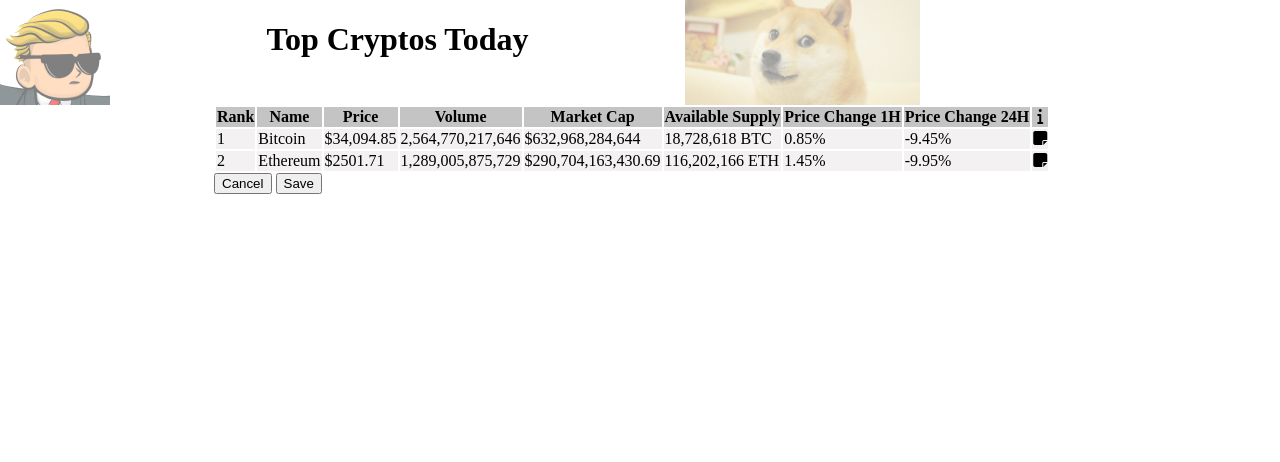
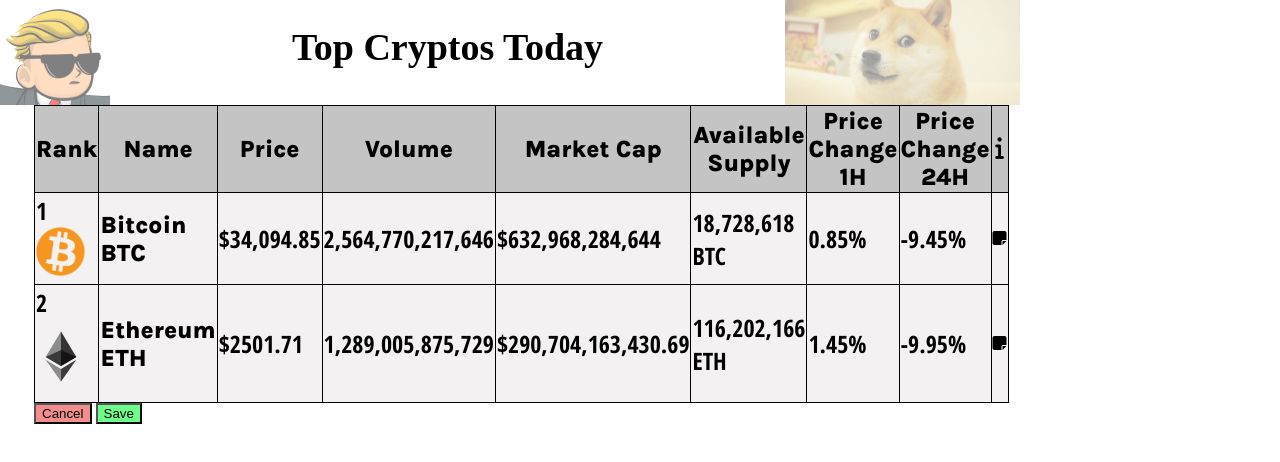
Before and after one commit to Michael-M-Aguilar/ajax-project, a website: page index.html in a window 1280 px wide. Drawn offline with Linux system fonts and the light colour scheme.

Commit message:
Working on Desktop DOM Tree.

```diff
--- a/css/layout.css
+++ b/css/layout.css
@@ -17,7 +17,21 @@
 }
 
 header {
+  max-width: 1020px;
+}
+
+main {
   max-width: 920px;
+}
+
+.logos {
+  max-width: 49px;
+  max-height: 59px;
+}
+
+.ethereumLogo {
+  width: 50px;
+  height: 75px;
 }
 
 @media screen and (min-width: 768px) {
@@ -26,7 +40,7 @@
   }
 }
 
-@media screen and (max-width: 769px) {
+@media screen and (max-width: 768px) {
   thead,
   .mobileHidden {
     display: none;
--- a/css/styles.css
+++ b/css/styles.css
@@ -1,7 +1,39 @@
+table {
+  border-collapse: collapse;
+}
+
 thead {
   background-color: #c4c4c4;
+  font-size: 23px;
 }
 
 td {
   background-color: #f3f1f1;
 }
+
+h1 {
+  font-size: 38px;
+}
+
+td,
+th {
+  border: solid 1px black;
+}
+
+.numbers {
+  font-family: 'Open Sans Condensed', sans-serif;
+  font-size: 24px;
+}
+
+.letters {
+  font-family: 'Karla', sans-serif;
+  font-size: 24px;
+}
+
+.saveButton {
+  background-color: #6dfd8a;
+}
+
+.cancelButton {
+  background-color: #f48d8d;
+}
--- a/index.html
+++ b/index.html
@@ -9,6 +9,11 @@
   <link rel="stylesheet" href="css/layout.css">
   <link rel="stylesheet" href="css/styles.css">
   <script src="https://kit.fontawesome.com/85972900af.js" crossorigin="anonymous"></script>
+  <link rel="preconnect" href="https://fonts.gstatic.com">
+  <link rel="preconnect" href="https://fonts.gstatic.com">
+<link rel="preconnect" href="https://fonts.gstatic.com">
+<link href="https://fonts.googleapis.com/css2?family=Karla:wght@800&family=Open+Sans+Condensed:wght@700&display=swap"
+  rel="stylesheet">
 </head>
 <body>
   <header>
@@ -19,43 +24,43 @@
   </div>
   </header>
   <main>
-    <div class="container">
+    <div class="container" data-view="list-page">
       <div class="forTable">
         <table>
           <thead>
             <tr>
-              <th>Rank</th>
-              <th>Name</th>
-              <th>Price</th>
-              <th>Volume</th>
-              <th>Market Cap</th>
-              <th>Available Supply</th>
-              <th>Price Change 1H</th>
-              <th>Price Change 24H</th>
+              <th class="letters">Rank</th>
+              <th class="letters">Name</th>
+              <th class="letters">Price</th>
+              <th class="letters">Volume</th>
+              <th class="letters">Market Cap</th>
+              <th class="letters">Available Supply</th>
+              <th class="letters">Price Change 1H</th>
+              <th class="letters">Price Change 24H</th>
               <th><i class="fas fa-info"></i></th>
             </tr>
           </thead>
-          <tbody>
+          <tbody class="appended">
             <tr>
-              <td>1</td>
-              <td>Bitcoin</td>
-              <td>$34,094.85</td>
-              <td class="mobileHidden">2,564,770,217,646</td>
-              <td class="mobileHidden">$632,968,284,644</td>
-              <td class="mobileHidden">18,728,618 BTC</td>
-              <td>0.85%</td>
-              <td class="mobileHidden">-9.45%</td>
+              <td class="numbers">1 <img src="images/bitcoin.png" class="logos" alt="bitcoin"></td>
+              <td class="letters">Bitcoin BTC</td>
+              <td class="numbers">$34,094.85</td>
+              <td class="numbers">2,564,770,217,646</td>
+              <td class="numbers">$632,968,284,644</td>
+              <td class="numbers">18,728,618 BTC</td>
+              <td class="numbers">0.85%</td>
+              <td class="numbers">-9.45%</td>
               <td><i class="fas fa-sticky-note"></i></td>
             </tr>
             <tr>
-              <td>2</td>
-              <td>Ethereum</td>
-              <td>$2501.71</td>
-              <td>1,289,005,875,729</td>
-              <td>$290,704,163,430.69</td>
-              <td>116,202,166 ETH</td>
-              <td>1.45%</td>
-              <td>-9.95%</td>
+              <td class="numbers">2 <img src="images/Ethereum-Logo.wine.svg" class="ethereumLogo" alt="ethereum"></td>
+              <td class="letters">Ethereum ETH</td>
+              <td class="numbers">$2501.71</td>
+              <td class="numbers">1,289,005,875,729</td>
+              <td class="numbers">$290,704,163,430.69</td>
+              <td class="numbers">116,202,166 ETH</td>
+              <td class="numbers">1.45%</td>
+              <td class="numbers">-9.95%</td>
               <td><i class="fas fa-sticky-note"></i></td>
             </tr>
           </tbody>
@@ -66,11 +71,14 @@
           <div class="text?">
           </div>
           <div class="buttons">
-            <button>Cancel</button>
-            <button>Save</button>
+            <button class="cancelButton">Cancel</button>
+            <button class="saveButton">Save</button>
           </div>
         </div>
       </div>
+    </div>
+    <div class="container" data-view="mobile-list-page">
+
     </div>
   </main>
   <script src="js/data.js"></script>
--- a/js/main.js
+++ b/js/main.js
@@ -0,0 +1,54 @@
+var $appended = document.querySelector('.appended');
+
+function renderElements(element) {
+  var trAppended = document.createElement('tr');
+  var tdOne = document.createElement('td');
+  tdOne.setAttribute('class', 'numbers');
+  var tdTwo = document.createElement('td');
+  tdTwo.setAttribute('class', 'letters');
+  var tdThree = document.createElement('td');
+  tdThree.setAttribute('class', 'numbers');
+  var tdFour = document.createElement('td');
+  tdFour.setAttribute('class', 'numbers');
+  var tdFive = document.createElement('td');
+  tdFive.setAttribute('class', 'numbers');
+  var tdSix = document.createElement('td');
+  tdSix.setAttribute('class', 'numbers');
+  var tdSeven = document.createElement('td');
+  tdSeven.setAttribute('class', 'numbers');
+  var tdEight = document.createElement('td');
+  tdEight.setAttribute('class', 'numbers');
+  var tdNine = document.createElement('i');
+  tdNine.setAttribute('class', 'fas fa-sticky-note');
+
+  trAppended.appendChild(tdOne);
+  trAppended.appendChild(tdTwo);
+  trAppended.appendChild(tdThree);
+  trAppended.appendChild(tdFour);
+  trAppended.appendChild(tdFive);
+  trAppended.appendChild(tdSix);
+  trAppended.appendChild(tdSeven);
+  trAppended.appendChild(tdEight);
+  trAppended.appendChild(tdNine);
+  return trAppended;
+}
+
+function coinstatRequest() {
+  var xhr = new XMLHttpRequest();
+  xhr.open('GET', 'https://api.coinstats.app/public/v1/coins?skip=0&limit=10&currency=USD');
+  xhr.setRequestHeader('token', 'abc123');
+  xhr.responseType = 'json';
+  xhr.addEventListener('load', function () {
+    // console.log(xhr.response);
+    // console.log(xhr.response.coins.length);
+  });
+  for (var i = 0; i < 6; i++) {
+    var test = renderElements(xhr.response.coins[i]);
+    $appended.append(test);
+  }
+  xhr.send();
+}
+
+window.addEventListener('DOMContentLoaded', function (event) {
+  coinstatRequest();
+});
```
Also changed, not shown: images/Binance-Icon-Logo.wine.svg (added), images/Ethereum-Logo.wine.svg (added), images/bitcoin.png (added), images/dogecoin.png (added), images/tether-441954.png (added).
